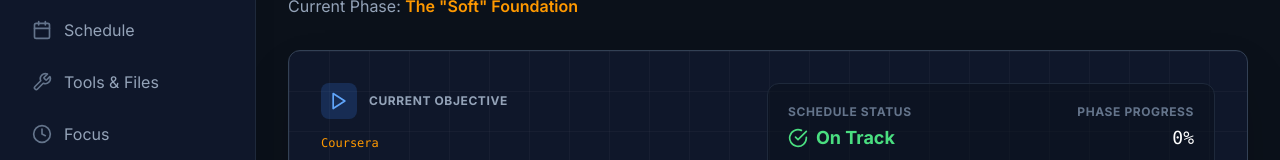
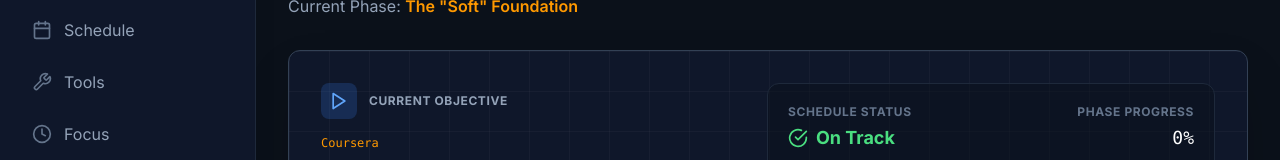
Before and after one commit to mizzymy/cloud-roadmap, a React (Vite) app: page / in a window 1280 px wide. Shown: the part 178-338 px from the top of the page. Built offline with nearby package versions, Linux system fonts and the light colour scheme.

Commit message:
Remove Focus Timer from Tools; rename menu to Tools

```diff
--- a/App.tsx
+++ b/App.tsx
@@ -313,7 +313,7 @@ const App: React.FC = () => {
           <NavItem view="DASHBOARD" icon={HomeIcon} label="Dashboard" />
           <NavItem view="ROADMAP" icon={MapIcon} label="Roadmap" />
           <NavItem view="SCHEDULE" icon={CalendarIcon} label="Schedule" />
-          <NavItem view="TOOLS" icon={ToolIcon} label="Tools & Files" />
+          <NavItem view="TOOLS" icon={ToolIcon} label="Tools" />
           <NavItem view="FOCUS" icon={ClockIcon} label="Focus" />
         </nav>
 
--- a/components/ToolsView.tsx
+++ b/components/ToolsView.tsx
@@ -409,7 +409,6 @@ export const ToolsView: React.FC<Props> = ({
 
          <div className="grid grid-cols-1 lg:grid-cols-2 gap-8 h-auto lg:h-full">
            <div className="h-fit space-y-6">
-             <FocusTimer />
              <div className="bg-slate-800 p-6 rounded-xl border border-slate-700">
                <h3 className="font-bold text-white mb-2">Quick Scratchpad</h3>
                <textarea className="w-full h-32 bg-slate-900 border border-slate-700 rounded-lg p-3 text-sm text-slate-300 focus:outline-none focus:border-aws-orange" placeholder="Jot down a quick thought..."></textarea>
```
